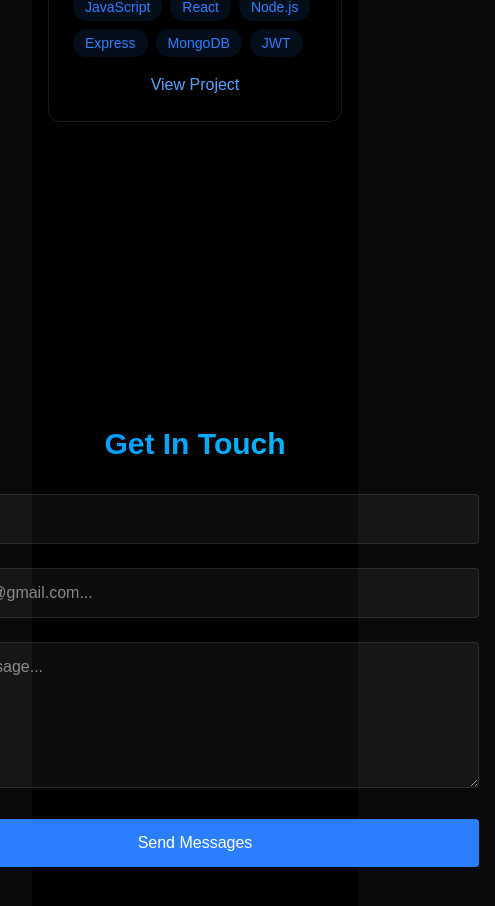
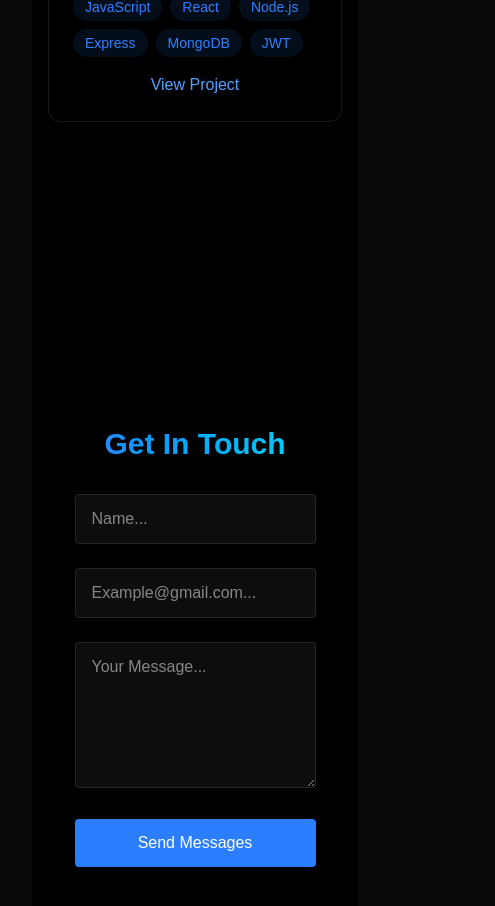
Before and after one commit to sanjitkumar33/personal-portfolio, a React (Vite) app: page / in a window 390 px wide. Shown: the part 3114-4020 px from the top of the page, 495 px wide, since content can reach past the window. Built offline with nearby package versions, Linux system fonts and the light colour scheme.

Commit message:
fix responsive

```diff
--- a/src/components/sections/Contact.jsx
+++ b/src/components/sections/Contact.jsx
@@ -32,7 +32,7 @@ export const Contact = () => {
     return (
         <section id="contact" className="min-h-screen flex items-center justify-center py-20">
             <RevealOnScroll>
-                <div className="px-4 w-150">
+                <div className="px-4 w-150 personal" >
                     <h2 className="text-3xl font-bold mb-8 bg-gradient-to-r from-blue-500 to-cyan-400 bg-clip-text text-transparent text-center">
                     {" "}
                     Get In Touch
--- a/src/index.css
+++ b/src/index.css
@@ -42,3 +42,13 @@ html, body {
     opacity: 1;
     transform: translateY(0);
 }
+@media (max-width: 500px){
+    .personal{
+        width: auto;
+    }
+}
+@media (max-width: 600px){
+    .personal{
+        width: auto;
+    }
+}
```
